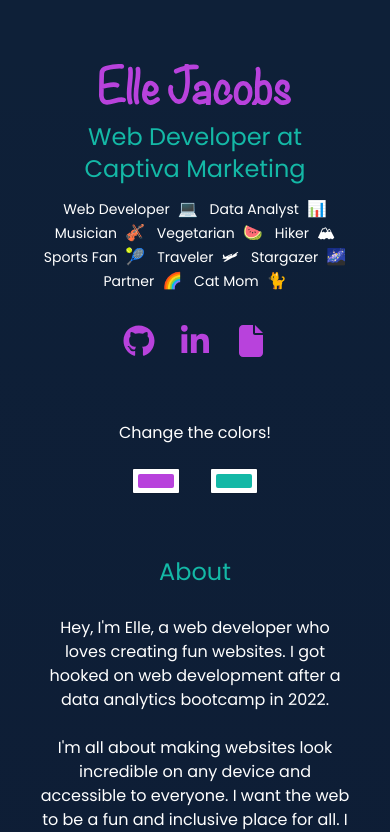
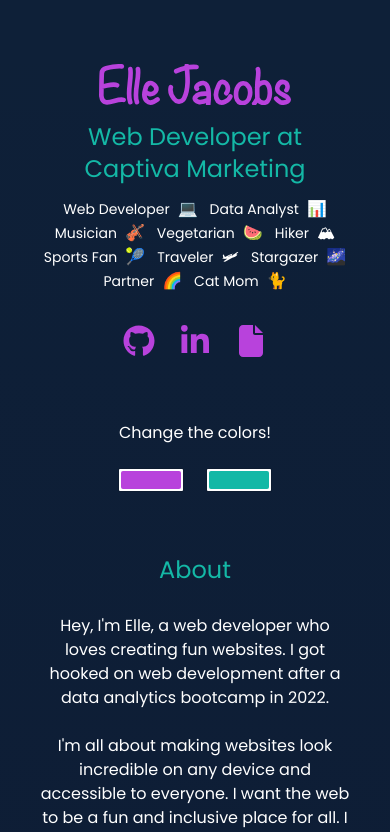
Before and after one commit to enj657/Portfolio-Typescript, a Next.js app: page / in a window 390 px wide. Shown: the top 832 px of the page. Built offline with nearby package versions, Linux system fonts and the light colour scheme.

Commit message:
More style changes to colorpicker

```diff
--- a/src/components/ColorPicker.tsx
+++ b/src/components/ColorPicker.tsx
@@ -50,13 +50,13 @@ const ColorPicker: React.FC<ColorPickerProps> = ({
   };
 
   return (
-    <div className='order-4 mt-8 flex flex-col text-center md:mb-8 md:text-left lg:order-3'>
+    <div className='order-4 mt-8 md:mt-10 flex flex-col text-center md:mb-8 md:text-left lg:order-3'>
       <h3>Change the colors!</h3>
-      <div className='flex flex-row justify-center gap-8 align-middle md:justify-start '>
-        <div className='relative justify-center py-6 align-middle'>
+      <div className='flex flex-row justify-center gap-6 align-middle md:justify-start '>
+        <div className='relative justify-center py-6 align-middle md:pl-0'>
           <div
             style={{
-              padding: '5px',
+              padding: '2px',
               background: '#fff',
               borderRadius: '1px',
               boxShadow: '0 0 0 1px rgba(0,0,0,.1)',
@@ -67,8 +67,8 @@ const ColorPicker: React.FC<ColorPickerProps> = ({
           >
             <div
               style={{
-                width: '36px',
-                height: '14px',
+                width: '60px',
+                height: '18px',
                 borderRadius: '2px',
                 background: primaryPickerColor,
               }}
@@ -105,7 +105,7 @@ const ColorPicker: React.FC<ColorPickerProps> = ({
         <div className='relative justify-center py-6 align-middle'>
           <div
             style={{
-              padding: '5px',
+              padding: '2px',
               background: '#fff',
               borderRadius: '1px',
               boxShadow: '0 0 0 1px rgba(0,0,0,.1)',
@@ -116,8 +116,8 @@ const ColorPicker: React.FC<ColorPickerProps> = ({
           >
             <div
               style={{
-                width: '36px',
-                height: '14px',
+                width: '60px',
+                height: '18px',
                 borderRadius: '2px',
                 background: secondaryPickerColor,
               }}
```
